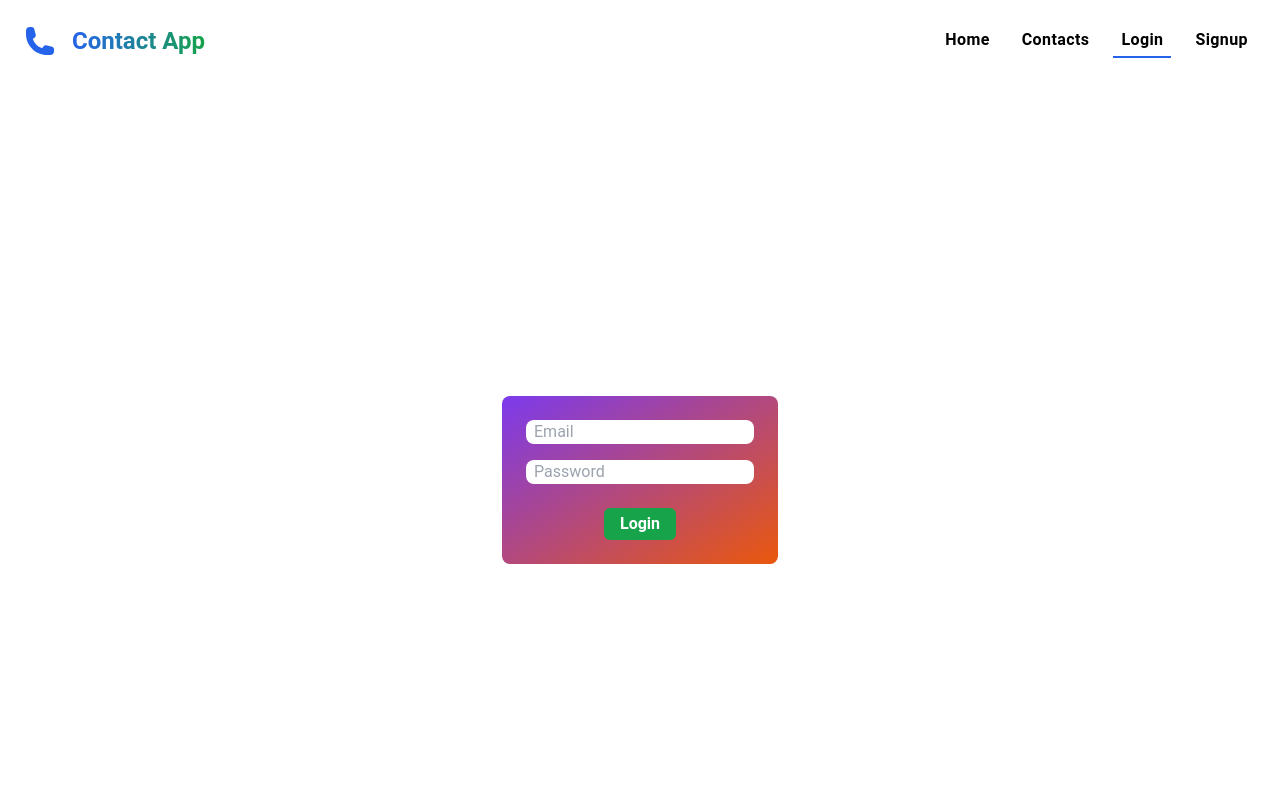
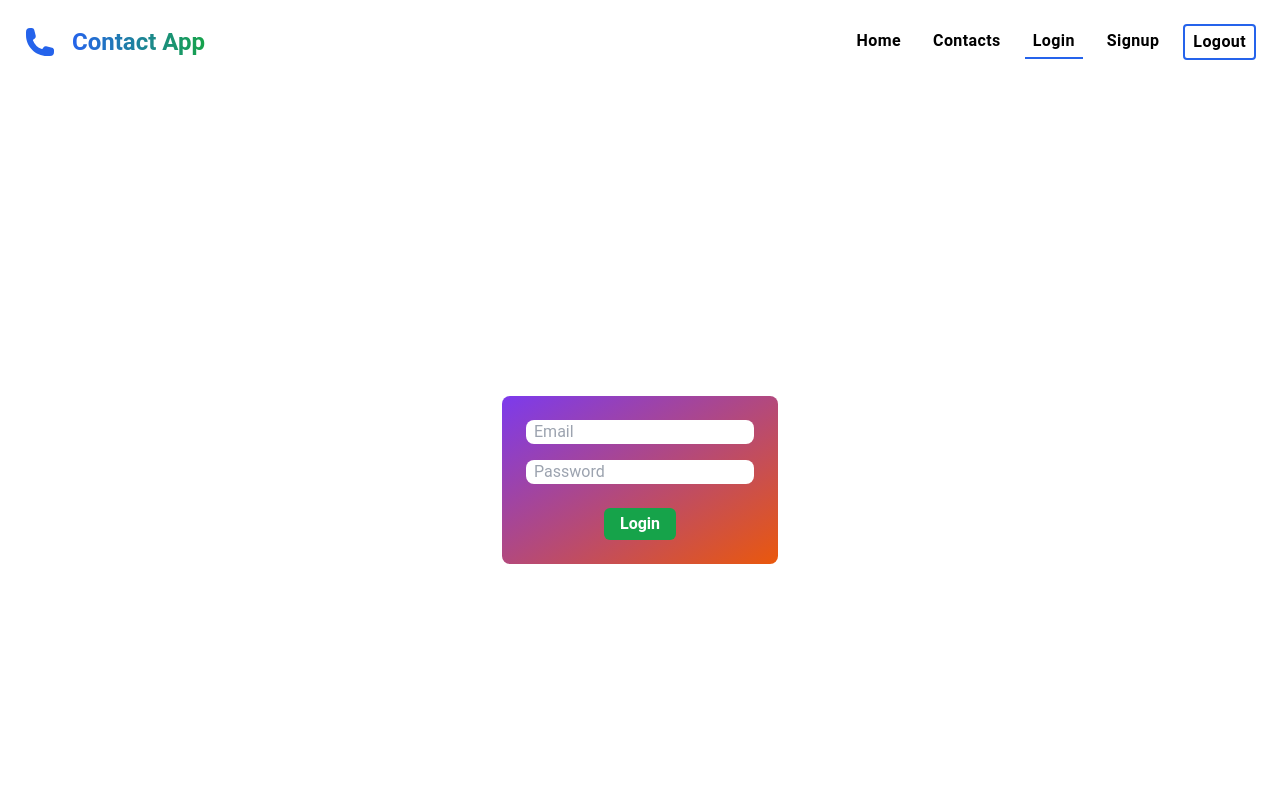
Before and after one commit to MauricioRobinson/contact-app, a Next.js app in the folder frontend/: page /login in a window 1280 px wide. Shown: the top 800 px of the page. Built offline with nearby package versions, Linux system fonts and the light colour scheme.

Commit message:
Custom useLogout hook created

```diff
--- a/frontend/src/components/Navbar.jsx
+++ b/frontend/src/components/Navbar.jsx
@@ -5,13 +5,19 @@ import Link from "next/link";
 import { menuData } from "@constants/menuData";
 import { Logo } from "@components/Logo";
 import { useRouter } from "next/router";
+import { useLogout } from "@hooks/useLogout";
 
 const Navbar = () => {
   const router = useRouter();
   const [menu, setMenu] = useState(false);
+  const { logout } = useLogout();
 
   const handleMenu = () => {
     setMenu((prevState) => !prevState);
+  };
+
+  const handleLogout = () => {
+    logout();
   };
 
   return (
@@ -32,6 +38,13 @@ const Navbar = () => {
               </Link>
             </li>
           ))}
+          <li>
+            <button
+              className="border-2 border-blue-600 cursor-pointer px-2 py-1 rounded transition duration-300 ease-out hover:bg-blue-600"
+              onClick={handleLogout}>
+              Logout
+            </button>
+          </li>
         </ul>
 
         <div className="md:hidden flex items-center justify-center relative">
@@ -64,6 +77,13 @@ const Navbar = () => {
             </Link>
           </li>
         ))}
+        <li>
+          <button
+            className="border-2 border-blue-600 cursor-pointer px-2 py-1 rounded transition duration-300 ease-out hover:bg-blue-600"
+            onClick={handleLogout}>
+            Logout
+          </button>
+        </li>
       </ul>
     </nav>
   );
--- /dev/null
+++ b/frontend/src/hooks/useLogout.js
@@ -0,0 +1,13 @@
+import useAuth from "@hooks/useAuth";
+
+export const useLogout = () => {
+  const { dispatch } = useAuth();
+
+  const logout = () => {
+    localStorage.removeItem("user");
+
+    dispatch({ type: "LOGOUT" });
+  };
+
+  return { logout };
+};
```
Also changed, not shown: frontend/src/hooks/useSignup.js (+0 -9 lines).
